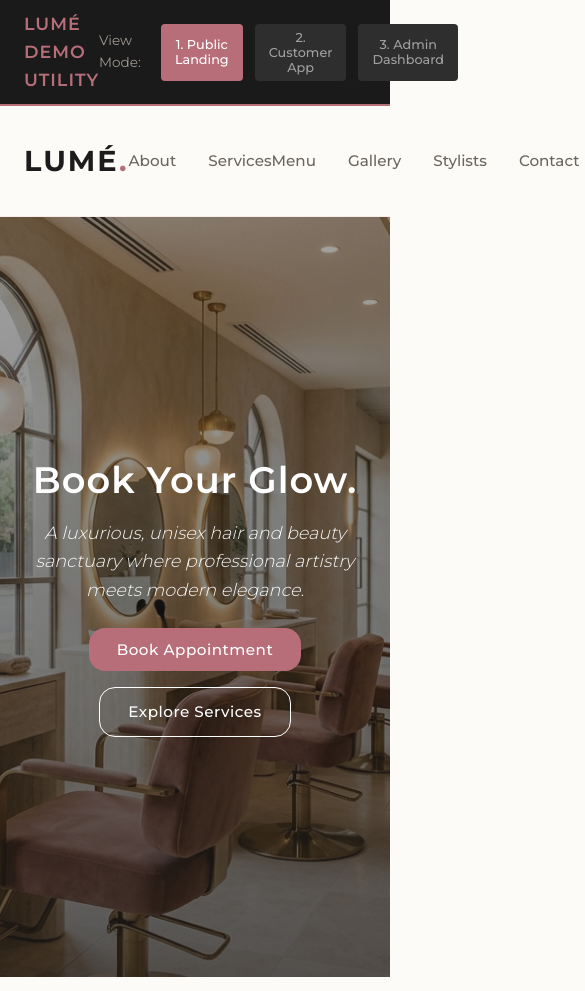
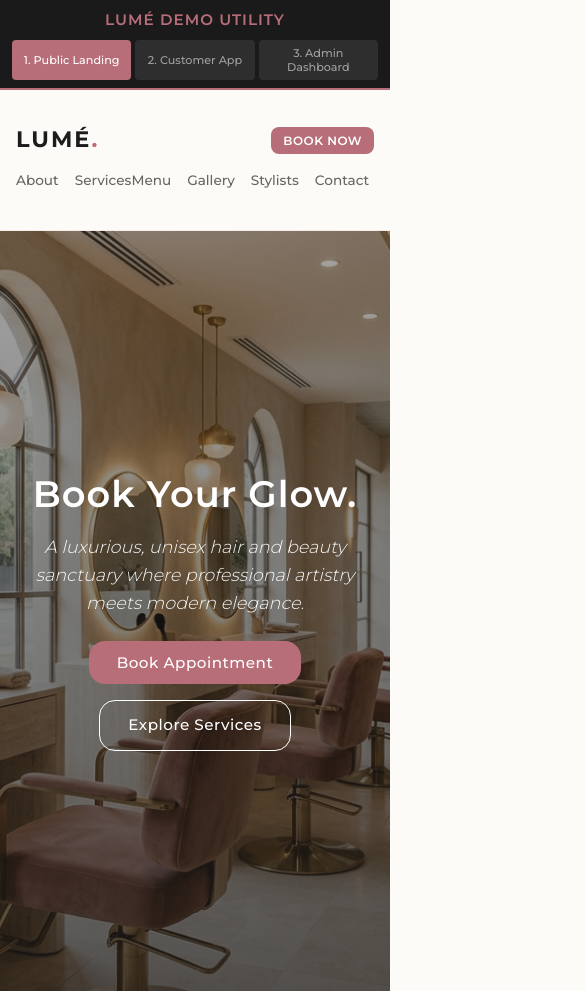
Before and after one commit to mailitadarsh-maker/Salon-Studio, a plain HTML site: page index.html in a window 390 px wide. Shown: the top 991 px of the page, 585 px wide, since content can reach past the window. Drawn offline with Linux system fonts and the light colour scheme.

Commit message:
Fix mobile header nav layout alignment and switcher overlap

```diff
--- a/index.html
+++ b/index.html
@@ -33,6 +33,7 @@
     <header class="public-header">
       <div class="container header-layout">
         <a href="#" class="brand-logo">LUMÉ<span>.</span></a>
+        <button class="btn btn-primary btn-sm public-nav-mobile-btn" style="display: none;" onclick="goToCustomerBooking()">Book Now</button>
         <nav class="public-nav">
           <a href="#about">About</a>
           <a href="#services">ServicesMenu</a>
--- a/style.css
+++ b/style.css
@@ -1710,4 +1710,71 @@ img {
   .admin-table-container {
     border-radius: var(--radius-md);
   }
-}
+
+  /* Mobile Persona Switcher Stack */
+  #persona-switcher {
+    flex-direction: column !important;
+    gap: 8px !important;
+    padding: 8px 12px !important;
+    align-items: stretch !important;
+  }
+  .switcher-brand {
+    text-align: center !important;
+    font-size: 0.95rem !important;
+  }
+  .switcher-controls {
+    justify-content: space-between !important;
+    gap: 4px !important;
+    width: 100% !important;
+  }
+  .switcher-controls span {
+    display: none !important;
+  }
+  .switcher-btn {
+    flex: 1 !important;
+    padding: 6px 4px !important;
+    font-size: 0.7rem !important;
+    text-align: center !important;
+  }
+
+  /* Landing Header Navigation Swiper */
+  .header-layout {
+    display: flex !important;
+    flex-wrap: wrap !important;
+    justify-content: space-between !important;
+    align-items: center !important;
+    padding: 8px 16px !important;
+  }
+  .brand-logo {
+    font-size: 1.4rem !important;
+  }
+  .public-nav-mobile-btn {
+    display: block !important;
+    padding: 6px 12px !important;
+    font-size: 0.75rem !important;
+    font-weight: 600 !important;
+    text-transform: uppercase !important;
+    border-radius: var(--radius-sm) !important;
+  }
+  .public-nav {
+    order: 3 !important;
+    width: 100% !important;
+    margin-top: 12px !important;
+    gap: 16px !important;
+    overflow-x: auto !important;
+    white-space: nowrap !important;
+    justify-content: flex-start !important;
+    padding-bottom: 6px !important;
+    -ms-overflow-style: none !important;
+    scrollbar-width: none !important;
+  }
+  .public-nav::-webkit-scrollbar {
+    display: none !important;
+  }
+  .public-nav a {
+    font-size: 0.85rem !important;
+  }
+  .public-nav .btn {
+    display: none !important; /* Hide desktop duplicate button */
+  }
+}
```
